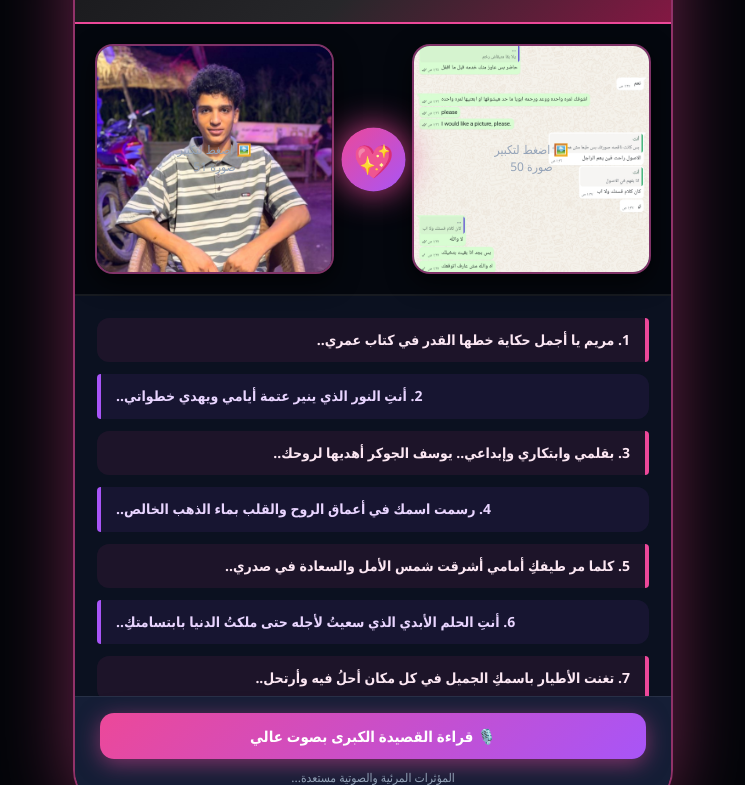
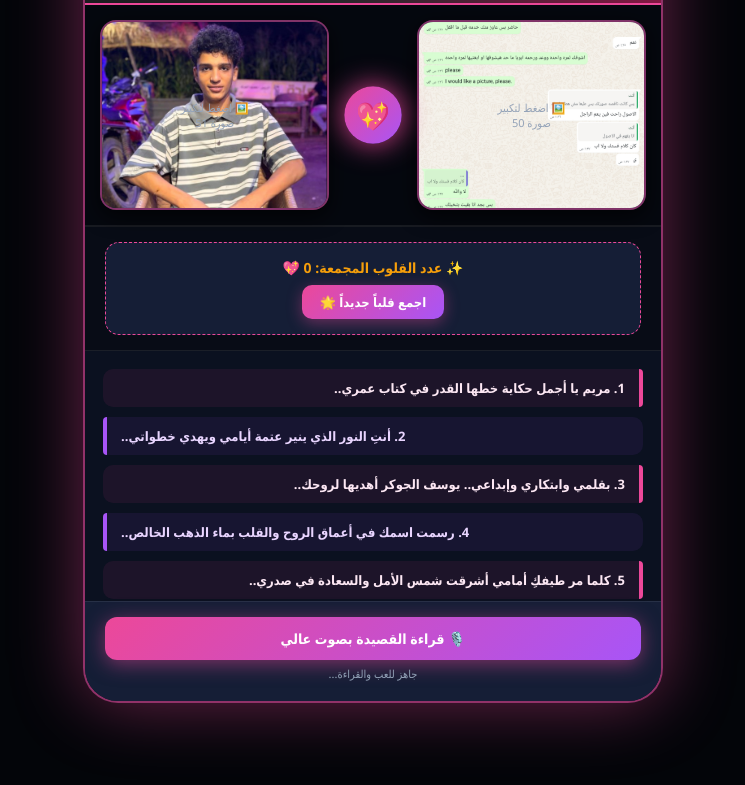
Before and after one commit to e08773479-pixel/Maryam, a plain HTML site: page index.html in a window 1280 px wide. Shown: the part 101-886 px from the top of the page, without its empty margins (267-1012 px from the left). Drawn offline with Linux system fonts and the light colour scheme.

Commit message:
Update index.html

```diff
--- a/index.html
+++ b/index.html
@@ -3,7 +3,7 @@
 <head>
     <meta charset="UTF-8">
     <meta name="viewport" content="width=device-width, initial-scale=1.0">
-    <title>ملحمة حب مريم الكبرى - المبرمج يوسف الجوكر</title>
+    <title>لعبة جامع القلوب - المبرمج يوسف الجوكر</title>
     <style>
         :root {
             --bg-deep: #030509;
@@ -30,8 +30,8 @@
             justify-content: center;
             align-items: center;
             min-height: 100vh;
-            padding: 15px;
-            overflow: hidden; /* تم تثبيت الشاشة تماماً ومنع اهتزازها */
+            padding: 10px;
+            overflow: hidden;
             position: relative;
         }
 
@@ -39,7 +39,7 @@
         .floating-heart {
             position: absolute;
             color: rgba(236, 72, 153, 0.18);
-            font-size: 26px;
+            font-size: 24px;
             animation: floatUp 6s linear infinite;
             pointer-events: none;
             z-index: 0;
@@ -48,15 +48,15 @@
         @keyframes floatUp {
             0% { transform: translateY(105vh) scale(0.5); opacity: 0; }
             50% { opacity: 0.8; }
-            100% { transform: translateY(-10vh) scale(1.6); opacity: 0; }
+            100% { transform: translateY(-10vh) scale(1.5); opacity: 0; }
         }
 
         .main-wrapper {
             width: 100%;
-            max-width: 600px;
+            max-width: 580px;
             background: var(--panel-bg);
-            border-radius: 40px;
-            box-shadow: 0 0 75px rgba(236, 72, 153, 0.45);
+            border-radius: 35px;
+            box-shadow: 0 0 70px rgba(236, 72, 153, 0.45);
             overflow: hidden;
             border: 2px solid rgba(236, 72, 153, 0.6);
             position: relative;
@@ -66,52 +66,51 @@
         /* الهيدر الفاخر */
         .header-banner {
             background: linear-gradient(135deg, #18181b, #27272a, #831843);
-            padding: 24px;
+            padding: 20px;
             text-align: center;
             border-bottom: 2px solid var(--accent-pink);
         }
 
         .header-banner h1 {
-            font-size: 24px;
+            font-size: 22px;
             color: #fff;
-            margin-bottom: 6px;
-            text-shadow: 0 0 12px rgba(236,72,153,0.6);
+            margin-bottom: 4px;
+            text-shadow: 0 0 10px rgba(236,72,153,0.6);
         }
 
         .writer-tag {
-            font-size: 14px;
+            font-size: 13px;
             color: var(--accent-gold);
             font-weight: bold;
             letter-spacing: 1px;
         }
 
-        /* قسم الصور الكبيرة جداً والقابلة للتكبير بالضغط */
+        /* قسم الصور الكبيرة وقابلة للتكبير */
         .dual-images-section {
             display: flex;
             justify-content: space-between;
             align-items: center;
-            padding: 20px;
+            padding: 15px;
             background: rgba(0, 0, 0, 0.55);
             border-bottom: 2px solid rgba(255, 255, 255, 0.08);
             position: relative;
         }
 
         .image-card-box {
-            width: 43%;
-            height: 230px; /* صور أكبر حجماً ووضوحاً */
+            width: 42%;
+            height: 190px;
             background: var(--card-bg);
-            border-radius: 18px;
+            border-radius: 16px;
             overflow: hidden;
             position: relative;
             border: 2px solid rgba(236, 72, 153, 0.5);
-            box-shadow: 0 8px 25px rgba(0,0,0,0.7);
+            box-shadow: 0 6px 20px rgba(0,0,0,0.7);
             cursor: pointer;
-            transition: transform 0.3s ease, box-shadow 0.3s ease;
+            transition: transform 0.3s ease;
         }
 
         .image-card-box:hover {
             transform: scale(1.03);
-            box-shadow: 0 0 30px rgba(236, 72, 153, 0.8);
         }
 
         .image-card-box img {
@@ -127,14 +126,14 @@
             left: 50%;
             transform: translate(-50%, -50%);
             color: var(--text-muted);
-            font-size: 12px;
+            font-size: 11px;
             text-align: center;
             pointer-events: none;
             width: 90%;
             line-height: 1.4;
         }
 
-        /* نافذة تكبير الصورة (Lightbox) عند الضغط عليها */
+        /* نافذة تكبير الصورة (Lightbox) */
         #lightboxModal {
             position: fixed;
             top: 0; left: 0; width: 100%; height: 100%;
@@ -154,61 +153,102 @@
         }
 
         .center-heart-badge {
-            width: 55px;
-            height: 55px;
+            width: 50px;
+            height: 50px;
             background: linear-gradient(135deg, var(--accent-pink), var(--accent-purple));
             border-radius: 50%;
             display: flex;
             justify-content: center;
             align-items: center;
-            font-size: 28px;
-            box-shadow: 0 0 30px rgba(236, 72, 153, 0.95);
+            font-size: 24px;
+            box-shadow: 0 0 25px rgba(236, 72, 153, 0.95);
             animation: heartBeatPulse 1.4s infinite;
             z-index: 5;
         }
 
         @keyframes heartBeatPulse {
             0%, 100% { transform: scale(1); }
-            50% { transform: scale(1.2); }
+            50% { transform: scale(1.18); }
         }
 
-        /* منطقة القصيدة الطويلة جداً مع تمرير سلس داخل الشاشة الثابتة */
+        /* شاشة تفاعلية للعبة جامع القلوب */
+        .game-section {
+            padding: 15px 20px;
+            background: rgba(0, 0, 0, 0.3);
+            border-bottom: 1px solid rgba(255,255,255,0.08);
+            text-align: center;
+        }
+
+        .game-box {
+            background: var(--card-bg);
+            border-radius: 14px;
+            padding: 15px;
+            border: 1px dashed var(--accent-pink);
+            position: relative;
+            min-height: 90px;
+            display: flex;
+            flex-direction: column;
+            justify-content: center;
+            align-items: center;
+        }
+
+        .game-score {
+            font-size: 14px;
+            color: var(--accent-gold);
+            font-weight: bold;
+            margin-bottom: 8px;
+        }
+
+        .btn-collect {
+            background: linear-gradient(135deg, var(--accent-pink), var(--accent-purple));
+            border: none;
+            padding: 8px 18px;
+            border-radius: 10px;
+            color: #fff;
+            font-weight: bold;
+            font-size: 13px;
+            cursor: pointer;
+            box-shadow: 0 4px 15px rgba(236, 72, 153, 0.4);
+            transition: 0.2s;
+        }
+
+        .btn-collect:hover { transform: scale(1.05); }
+
+        /* منطقة القصيدة */
         .poem-container-huge {
-            padding: 22px;
-            max-height: 400px;
+            padding: 18px;
+            max-height: 250px;
             overflow-y: auto;
             display: flex;
             flex-direction: column;
-            gap: 12px;
+            gap: 10px;
         }
 
         .poem-verse-right {
             text-align: right;
             background: rgba(236, 72, 153, 0.08);
             border-right: 4px solid var(--accent-pink);
-            padding: 11px 15px;
-            border-radius: 12px 4px 4px 12px;
-            font-size: 14px;
+            padding: 10px 14px;
+            border-radius: 10px 4px 4px 10px;
+            font-size: 13px;
             color: #fce7f3;
             font-weight: bold;
-            line-height: 1.6;
         }
 
         .poem-verse-left {
             text-align: left;
             background: rgba(168, 85, 247, 0.08);
             border-left: 4px solid var(--accent-purple);
-            padding: 11px 15px;
-            border-radius: 4px 12px 12px 4px;
-            font-size: 14px;
+            padding: 10px 14px;
+            border-radius: 4px 10px 10px 4px;
+            font-size: 13px;
             color: #e9d5ff;
             font-weight: bold;
-            line-height: 1.6;
         }
 
-        /* لوحة التحكم والمؤثرات الصوتية المرئية */
+        /* لوحة التحكم */
         .controls-section {
-            padding: 16px 25px 22px 25px;
+            padding: 15px 20px 20px 20px;
             background: var(--card-bg);
             border-top: 1px solid rgba(255,255,255,0.08);
             text-align: center;
@@ -216,54 +256,20 @@
 
         .btn-action {
             width: 100%;
-            padding: 13px;
+            padding: 12px;
             background: linear-gradient(135deg, var(--accent-pink), var(--accent-purple));
             border: none;
-            border-radius: 14px;
+            border-radius: 12px;
             color: white;
             font-weight: bold;
-            font-size: 15px;
+            font-size: 14px;
             cursor: pointer;
-            transition: 0.2s;
-            box-shadow: 0 5px 22px rgba(236, 72, 153, 0.5);
-            margin-bottom: 10px;
-        }
-
-        .btn-action:hover {
-            opacity: 0.92;
-            transform: scale(1.02);
-        }
-
-        /* مؤشر الموجات الصوتية التفاعلي */
-        .sound-wave {
-            display: none;
-            justify-content: center;
-            align-items: center;
-            gap: 4px;
-            height: 20px;
+            box-shadow: 0 4px 20px rgba(236, 72, 153, 0.5);
             margin-bottom: 6px;
         }
 
-        .sound-wave span {
-            display: block;
-            width: 4px;
-            height: 100%;
-            background: var(--accent-pink);
-            border-radius: 2px;
-            animation: waveBounce 0.6s infinite ease-in-out alternate;
-        }
-
-        .sound-wave span:nth-child(2) { animation-delay: 0.2s; background: var(--accent-gold); }
-        .sound-wave span:nth-child(3) { animation-delay: 0.4s; background: var(--accent-purple); }
-        .sound-wave span:nth-child(4) { animation-delay: 0.1s; background: var(--neon-blue, #06b6d4); }
-
-        @keyframes waveBounce {
-            0% { height: 5px; }
-            100% { height: 18px; }
-        }
-
         #statusLog {
-            font-size: 12px;
+            font-size: 11px;
             color: var(--text-muted);
         }
     </style>
@@ -281,7 +287,7 @@
 
     <div class="main-wrapper">
         <div class="header-banner">
-            <h1>ملحمة حب مريم الكبرى</h1>
+            <h1>لعبة الحب والملحمة</h1>
             <div class="writer-tag">✍️ الكاتب المبرمج يوسف الجوكر</div>
         </div>
 
@@ -299,6 +305,13 @@
             </div>
         </div>
 
+        <div class="game-section">
+            <div class="game-box">
+                <div class="game-score" id="scoreDisplay">✨ عدد القلوب المجمعة: 0 💖</div>
+                <button class="btn-collect" onclick="collectHeart()">اجمع قلباً جديداً 🌟</button>
+            </div>
+        </div>
+
         <div class="poem-container-huge" id="poemContainer">
             <div class="poem-verse-right">1. مريم يا أجمل حكاية خطها القدر في كتاب عمري..</div>
             <div class="poem-verse-left">2. أنتِ النور الذي ينير عتمة أيامي ويهدي خطواتي..</div>
@@ -310,31 +323,24 @@
             <div class="poem-verse-left">8. سأظل أكتب الأشعار وأعزف ألحان الحب لأجل عينيكِ وحدكِ..</div>
             <div class="poem-verse-right">9. تتطاير القلوب شوقاً وتتعالى النبضات كلما ذكرت اسمكِ الراقي..</div>
             <div class="poem-verse-left">10. أنتِ البداية لكل فرحة وأنتِ النهاية لكل حزن والم في حياتي..</div>
-            <div class="poem-verse-right">11. مهما واجهنا من صعاب، سأبقى السند والدرع الواقي لخطواتكِ..</div>
-            <div class="poem-verse-left">12. دمتِ لي نبضاً لا يتوقف، وعشْقاً أبدياً لا يزول بمرور الأيام..</div>
-            <div class="poem-verse-right">13. عيناكِ هما الميناء الذي ترسو عليه سفن أملي وضياعي..</div>
-            <div class="poem-verse-left">14. وضحكتكِ هي البلسم الشافي لكل جرح في قلبي الحزين..</div>
-            <div class="poem-verse-right">15. لو كتبتُ بحوراً من الكلمات فلن أوفيكِ حقكِ وقدركِ العظيم..</div>
-            <div class="poem-verse-left">16. فاسمكِ محفور بداخل الروح نقشاً لا تمحوه رياح الزمن..</div>
-            <div class="poem-verse-right">17. تشرقين في حياتي كل صباح كأنكِ شمس لا تعرف الغروب..</div>
-            <div class="poem-verse-left">18. وتأوين إلى قلبي كل مساء كأنكِ السكن والوطن والملجأ..</div>
-            <div class="poem-verse-right">19. عاهدتُ نفسي أن أبقى مخلصاً لاسمكِ وذكرياتكِ إلى الأبد..</div>
-            <div class="poem-verse-left">20. فاستمري في التألق والنجاح يا مريم، فأنتم أسياد القمة دائماً..</div>
-            <div class="poem-verse-right">21. يوسف الجوكر يعدكِ بأن يبقى سندكِ ودعمكِ الأبدي دون قيود..</div>
-            <div class="poem-verse-left">22. مريم.. أنتِ ملكة هذا الزمان وكل أزمان العشق الجميلة! 👑💖</div>
         </div>
 
         <div class="controls-section">
-            <div class="sound-wave" id="soundWave">
-                <span></span><span></span><span></span><span></span>
-            </div>
-            <button class="btn-action" onclick="readPoemVoice()">🎙️ قراءة القصيدة الكبرى بصوت عالي</button>
-            <div id="statusLog">المؤثرات المرئية والصوتية مستعدة...</div>
+            <button class="btn-action" onclick="readPoemVoice()">🎙️ قراءة القصيدة بصوت عالي</button>
+            <div id="statusLog">جاهز للعب والقراءة...</div>
         </div>
     </div>
 
     <script>
-        // وظيفة تكبير الصور عند الضغط عليها
+        // نظام النقاط للعبة جامع القلوب
+        let score = 0;
+        function collectHeart() {
+            score += 5;
+            let display = document.getElementById('scoreDisplay');
+            display.innerText = "✨ عدد القلوب المجمعة: " + score + " 💖";
+        }
+
+        // تكبير الصور
         function openLightbox(imgSrc) {
             let modal = document.getElementById('lightboxModal');
             let img = document.getElementById('lightboxImg');
@@ -346,39 +352,22 @@
             document.getElementById('lightboxModal').style.display = 'none';
         }
 
-        // قراءة القصيدة مع تفعيل مؤثر الموجات الصوتية المرئية
+        // قراءة القصيدة
         function readPoemVoice() {
             let fullText = document.getElementById('poemContainer').innerText;
             let log = document.getElementById('statusLog');
-            let wave = document.getElementById('soundWave');
 
             if ('speechSynthesis' in window) {
-                // إلغاء أي قراءة سابقة
                 window.speechSynthesis.cancel();
-
                 let utter = new SpeechSynthesisUtterance(fullText);
                 utter.lang = 'ar';
                 utter.pitch = 1;
                 utter.rate = 0.95;
-
-                // إظهار المؤثر الصوتي عند بدء القراءة
-                utter.onstart = function() {
-                    wave.style.display = 'flex';
-                    log.style.color = "var(--accent-pink)";
-                    log.innerText = "🎶 جاري قراءة الملحمة مع المؤثرات الصوتية...";
-                };
-
-                // إخفاء المؤثر الصوتي عند انتهاء القراءة
-                utter.onend = function() {
-                    wave.style.display = 'none';
-                    log.style.color = "var(--text-muted)";
-                    log.innerText = "✨ انتهت القراءة بنجاح.";
-                };
-
+                utter.onstart = () => { log.innerText = "🎶 جاري قراءة القصيدة..."; };
+                utter.onend = () => { log.innerText = "✨ انتهت القراءة بنجاح."; };
                 window.speechSynthesis.speak(utter);
             } else {
-                log.style.color = "red";
-                log.innerText = "عذراً، متصفحك لا يدعم خاصية الصوت.";
+                log.innerText = "متصفحك لا يدعم خاصية الصوت.";
             }
         }
     </script>
```
